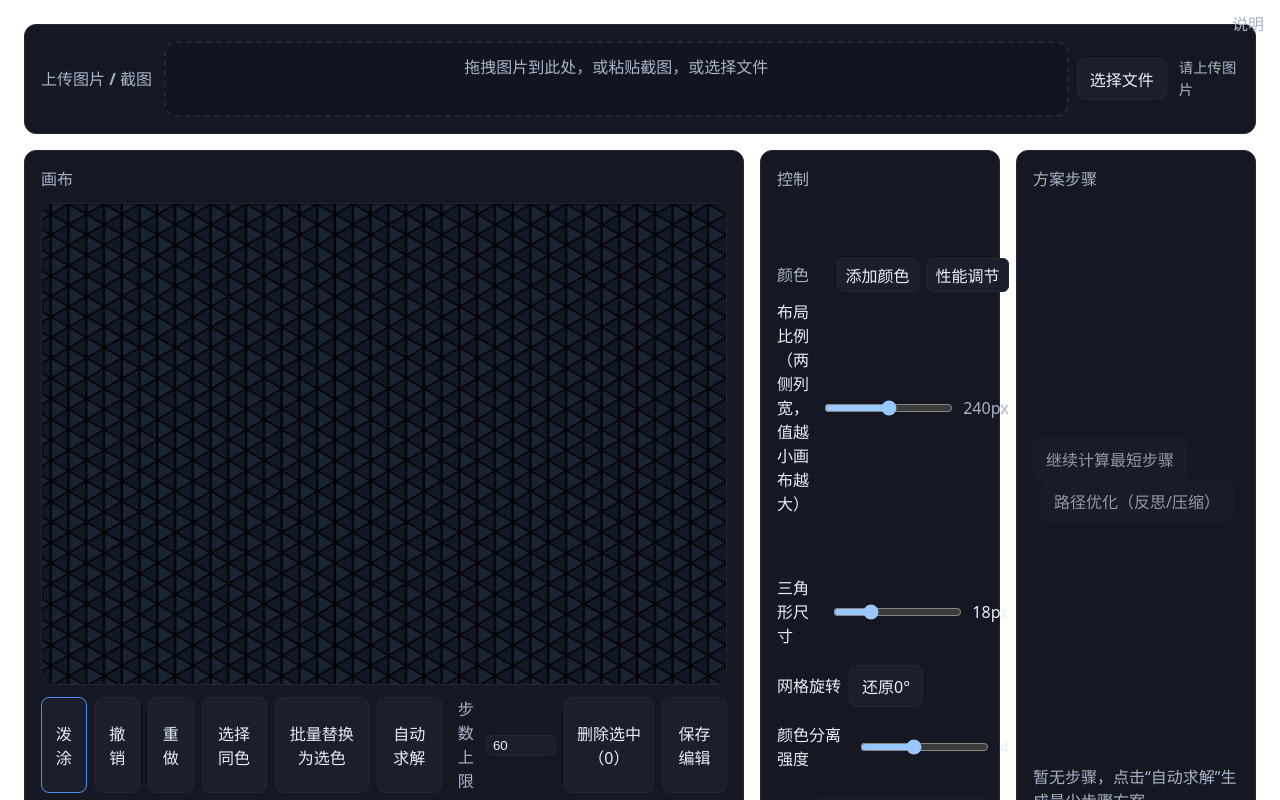
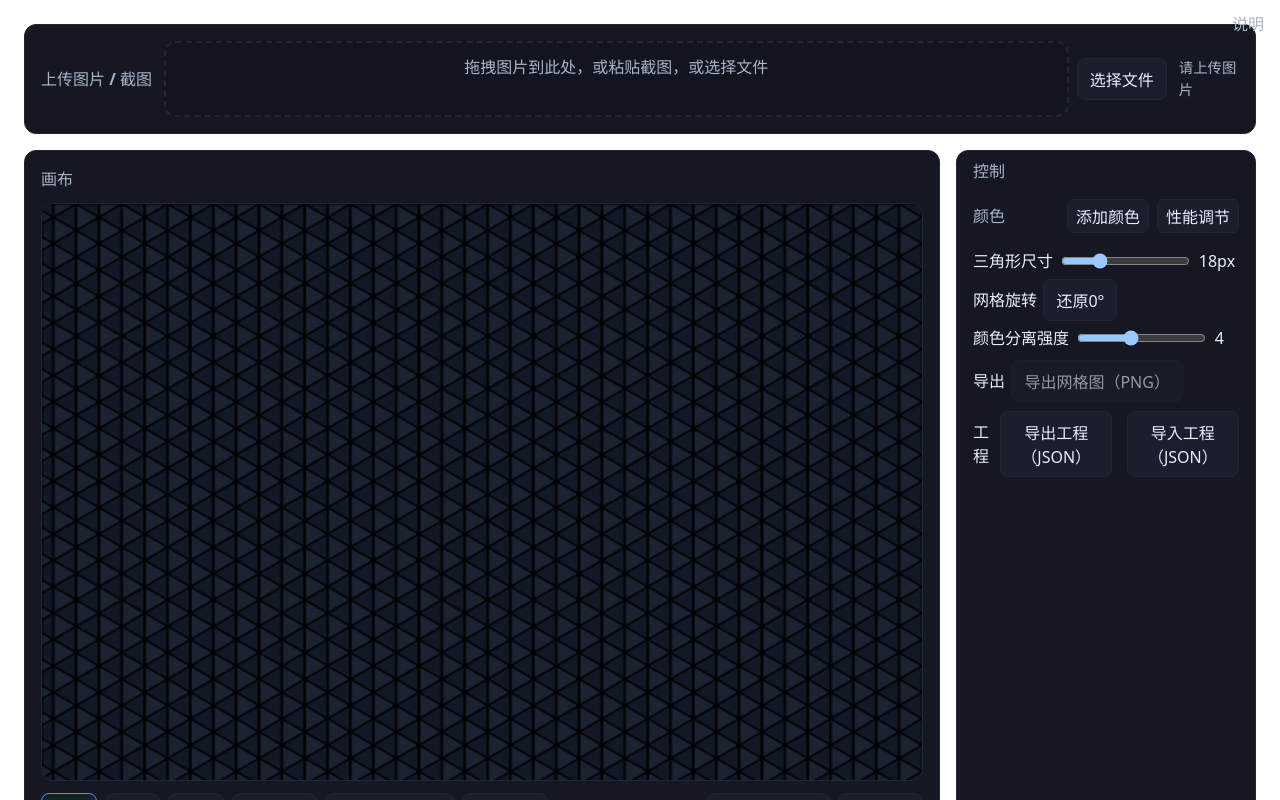
Before and after one commit to RuoLi7X5/TuSe, a React (Vite) app: page / in a window 1280 px wide. Shown: the top 800 px of the page. Built offline with nearby package versions, Linux system fonts and the light colour scheme.

Commit message:
布局调整

```diff
--- a/src/App.css
+++ b/src/App.css
@@ -6,9 +6,9 @@
   --muted: #a9b3c9;
   --accent: #4f8df7;
   --success: #3fc77a;
-  --side-width: 240px; /* 两侧列宽（布局比例），可由滑块动态调整 */
+  --side-width: 240px; /* 保留但不再使用（移除滑块），布局改为自适应 */
   --canvas-scale: 1; /* 画布显示缩放（网页页面视觉大小） */
-  --canvas-window-height: 480px; /* 横置长方形窗口高度（可按需调整） */
+  --canvas-window-height: 72vh; /* 画布窗口高度改为随视口自适应 */
 }
 
 #root {
@@ -20,8 +20,8 @@
 
 .app {
   display: grid;
-  /* 让画布（左列）占据最大空间，控制与步骤固定宽度 */
-  grid-template-columns: 1fr var(--side-width) var(--side-width);
+  /* 两列自适应：将控制区宽度改为当前的 3/5（约 21vw） */
+  grid-template-columns: minmax(0, 1fr) minmax(300px, 21vw);
   gap: 1rem;
 }
 
@@ -59,9 +59,15 @@
 }
 
 .controls {
-  display: grid;
-  gap: .75rem;
+  display: flex;
+  flex-direction: column;
+  align-items: stretch;
+  justify-content: flex-start;
+  gap: .5rem;
 }
+/* 控制区域整体靠上、收紧上边距 */
+.panel.controls { padding-top: .5rem; }
+.panel.controls h2 { margin-bottom: .5rem; }
 
 /* 控制区域按钮统一深色样式，避免默认白底 */
 .controls button {
@@ -96,13 +102,13 @@
 
 .grid-controls {
   display: grid;
-  gap: .5rem;
+  gap: .35rem;
 }
 
 .row {
   display: flex;
   align-items: center;
-  gap: .5rem;
+  gap: .4rem;
 }
 
 .canvas-wrap {
@@ -224,3 +230,6 @@ canvas {
 .read-the-docs {
   color: #888;
 }
+.panel.steps {
+  grid-column: 1 / -1; /* 底部跨所有列，横向放在画布与控制区域下方 */
+}
--- a/src/App.jsx
+++ b/src/App.jsx
@@ -1332,11 +1332,11 @@ function App() {
             <input type="range" min="0" max="10" value={colorSeparation} onChange={e=>setColorSeparation(+e.target.value)} />
             <span>{colorSeparation}</span>
           </div>
-          <div className="row" style={{ marginTop: '.5rem' }}>
+          <div className="row" style={{ marginTop: '.25rem' }}>
             <label>导出</label>
             <button onClick={onExportGrid} disabled={editMode || triangles.length===0}>导出网格图（PNG）</button>
           </div>
-          <div className="row" style={{ marginTop: '.5rem' }}>
+          <div className="row" style={{ marginTop: '.25rem' }}>
             <label>工程</label>
             <button onClick={onExportProject} disabled={!grid || triangles.length===0}>导出工程（JSON）</button>
             <button onClick={()=>importRef.current?.click()} style={{ marginLeft: '.5rem' }}>导入工程（JSON）</button>
@@ -1347,7 +1347,6 @@ function App() {
           </div>
         </div>
 
-        <StepsPanel steps={steps} />
       </div>
 
       <div className="panel steps">
--- a/src/components/Controls.jsx
+++ b/src/components/Controls.jsx
@@ -1,24 +1,8 @@
-import { useMemo, useState } from 'react'
+import { useState } from 'react'
 import PerformanceTuner from './PerformanceTuner.jsx'
 
 export default function Controls({ palette, selectedColor, onSelectColor, onStartAddColorPick, pickMode, onAddColorFromPicker, onCancelPick }) {
-  const initialSide = useMemo(() => {
-    if (typeof window !== 'undefined') {
-      const v = getComputedStyle(document.documentElement)?.getPropertyValue('--side-width')
-      const n = parseInt(v?.trim()?.replace('px','') || '240', 10)
-      if (Number.isFinite(n)) return Math.max(120, Math.min(360, n))
-    }
-    return 240
-  }, [])
-  const [sideWidth, setSideWidth] = useState(initialSide)
   const [showTuner, setShowTuner] = useState(false)
-  const onChangeSide = (e) => {
-    const n = parseInt(e.target.value, 10)
-    setSideWidth(n)
-    if (typeof window !== 'undefined') {
-      document.documentElement?.style.setProperty('--side-width', `${n}px`)
-    }
-  }
   return (
     <div>
       <div style={{ marginBottom: '.5rem', color: '#a9b3c9', display:'flex', alignItems:'center', justifyContent:'space-between' }}>
@@ -57,18 +41,12 @@ export default function Controls({ palette, selectedColor, onSelectColor, onStar
           </div>
         </div>
       )}
-      <div className="grid-controls">
-        <div className="row">
-          <label htmlFor="layout-side-width">布局比例（两侧列宽，值越小画布越大）</label>
-          <input id="layout-side-width" type="range" min="120" max="360" value={sideWidth} onChange={onChangeSide} />
-          <span style={{ color:'#a9b3c9' }}>{sideWidth}px</span>
-        </div>
-      </div>
-      <div className="palette">
-        {palette.map((hex, i) => (
-          <div
-            key={i}
-            className={`swatch ${selectedColor===hex?'selected':''}`}
+
+  <div className="palette">
+      {palette.map((hex, i) => (
+        <div
+          key={i}
+          className={`swatch ${selectedColor===hex?'selected':''}`}
             style={{ background: hex }}
             onClick={() => onSelectColor(hex)}
             title={hex}
```
